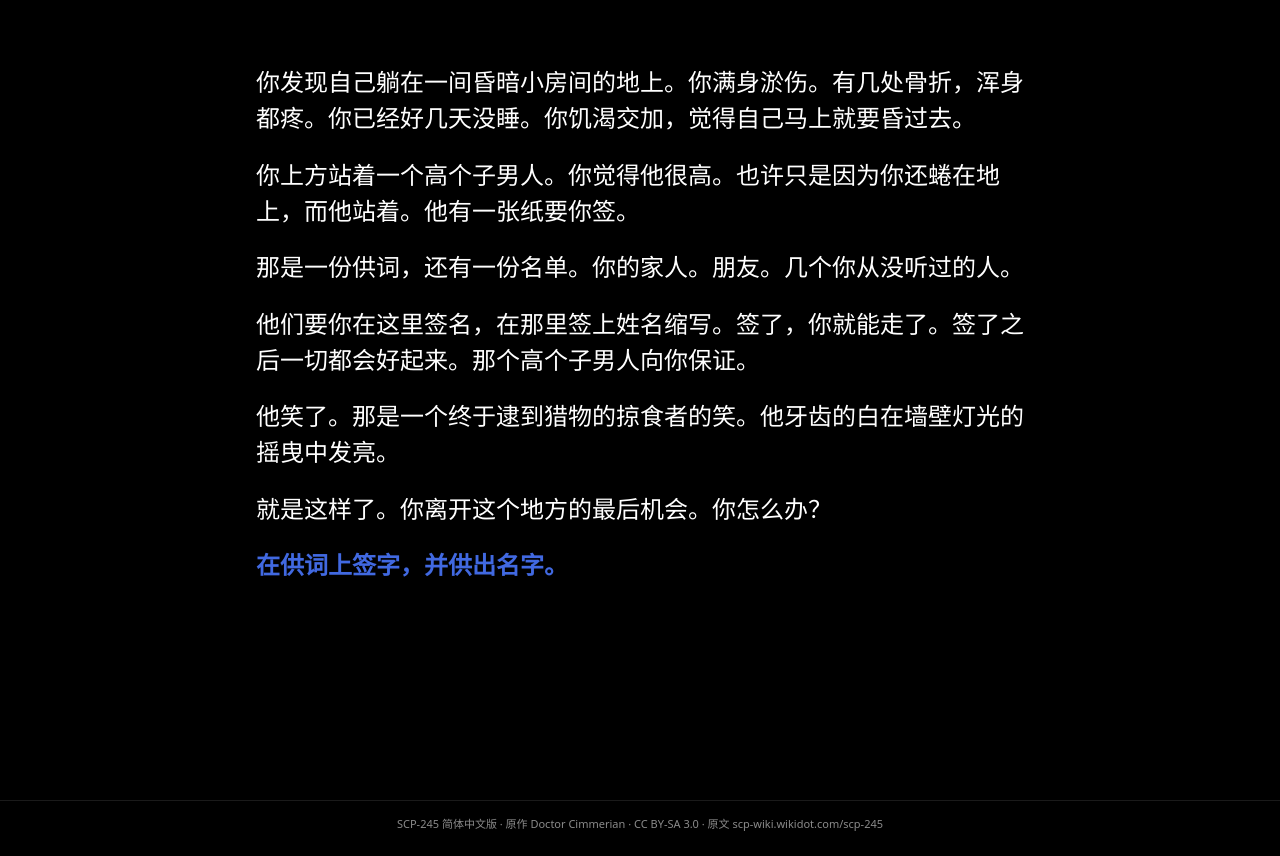
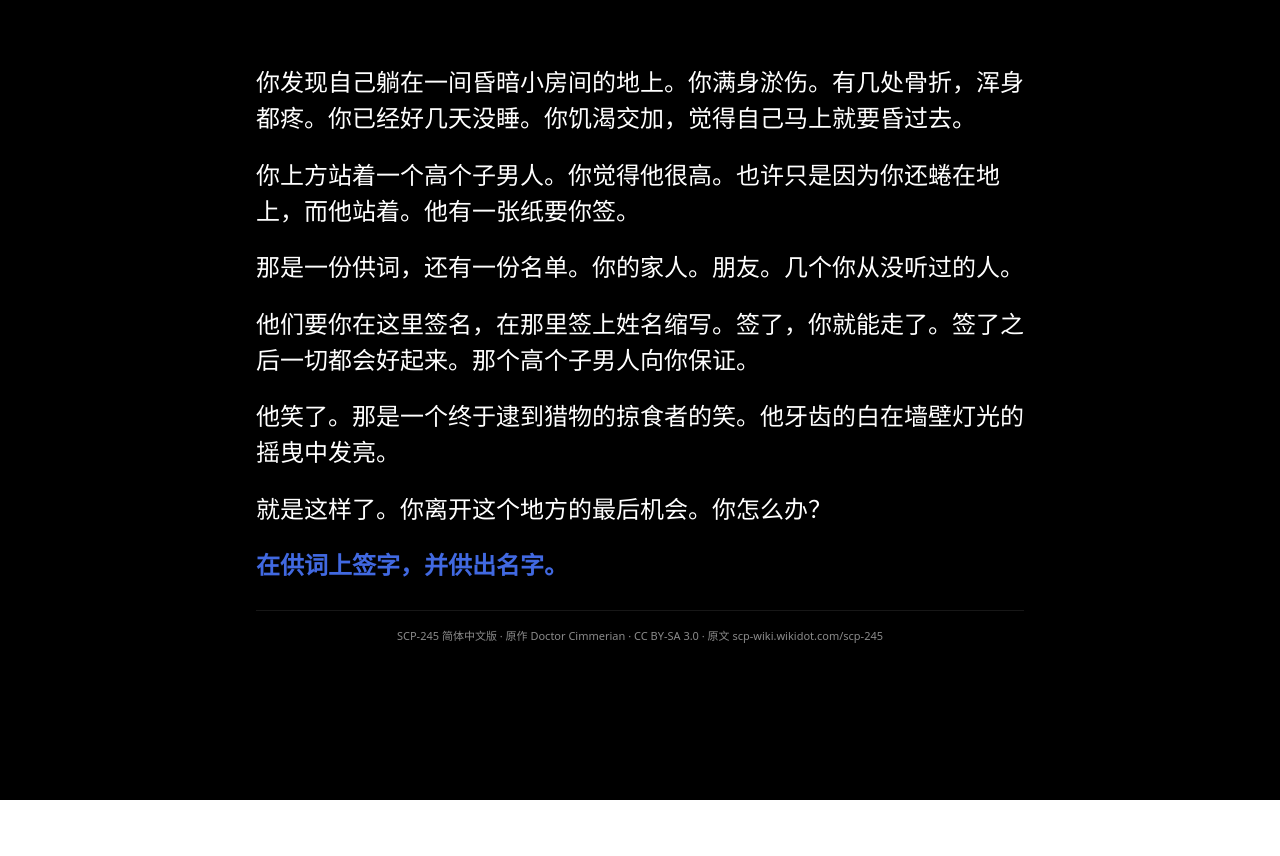
Before and after one commit to SpirosRichard/scp-245-zh, a plain HTML site: page index.html in a window 1280 px wide. After the commit the page ends 800 px from the top, so only its background shows below. Drawn offline with Linux system fonts and the light colour scheme.

Commit message:
修复移动端版权条遮挡：移入正文末尾

```diff
--- a/index.html
+++ b/index.html
@@ -10,9 +10,27 @@
 <meta name="description" content="SCP-245 交互小说 · 简体中文翻译版（原作 Doctor Cimmerian，CC BY-SA 3.0）">
 <meta name="generator" content="Twine/Harlowe 3.3.5, translated">
 <style>
-/* 版权条：放在正文之后的正常文档流里，不悬浮、不遮挡任何正文（手机端也不会盖住最后一段） */
-body::after{content:"SCP-245 简体中文版 · 原作 Doctor Cimmerian · CC BY-SA 3.0 · 原文 scp-wiki.wikidot.com/scp-245";display:block;box-sizing:border-box;width:100%;margin:0;padding:14px 16px calc(22px + env(safe-area-inset-bottom,0px));font:11px/1.7 system-ui,-apple-system,'Microsoft YaHei',sans-serif;text-align:center;color:#8a8a8a;background:#000;border-top:1px solid #1a1a1a;white-space:normal;overflow-wrap:anywhere}
+/* 版权说明：注入到 tw-story 内部、排在正文之后（flex order 兜底），随内容一起滚动，绝不悬浮遮挡 */
+.zh-credit{order:9999;flex:0 0 auto;margin:2.4em 0 0;padding:16px 4px calc(26px + env(safe-area-inset-bottom,0px));font:11px/1.7 system-ui,-apple-system,'Microsoft YaHei',sans-serif!important;text-align:center;color:#8a8a8a!important;background:transparent;border-top:1px solid rgba(255,255,255,.09);white-space:normal;overflow-wrap:anywhere;letter-spacing:0}
 </style>
+
+<script>
+(function(){
+  var TEXT="SCP-245 简体中文版 · 原作 Doctor Cimmerian · CC BY-SA 3.0 · 原文 scp-wiki.wikidot.com/scp-245";
+  function place(){
+    var s=document.querySelector('tw-story');
+    if(!s) return false;
+    var d=document.getElementById('zh-credit');
+    if(!d){ d=document.createElement('div'); d.id='zh-credit'; d.className='zh-credit'; d.textContent=TEXT; }
+    if(d.parentNode!==s || s.lastElementChild!==d){ s.appendChild(d); }
+    return true;
+  }
+  place();
+  document.addEventListener('DOMContentLoaded', place);
+  window.addEventListener('load', place);
+  setInterval(place, 400);
+})();
+</script>
 </head>
 <body>
 <tw-story><noscript><tw-noscript>JavaScript needs to be enabled to play 245.</tw-noscript></noscript></tw-story>
```
